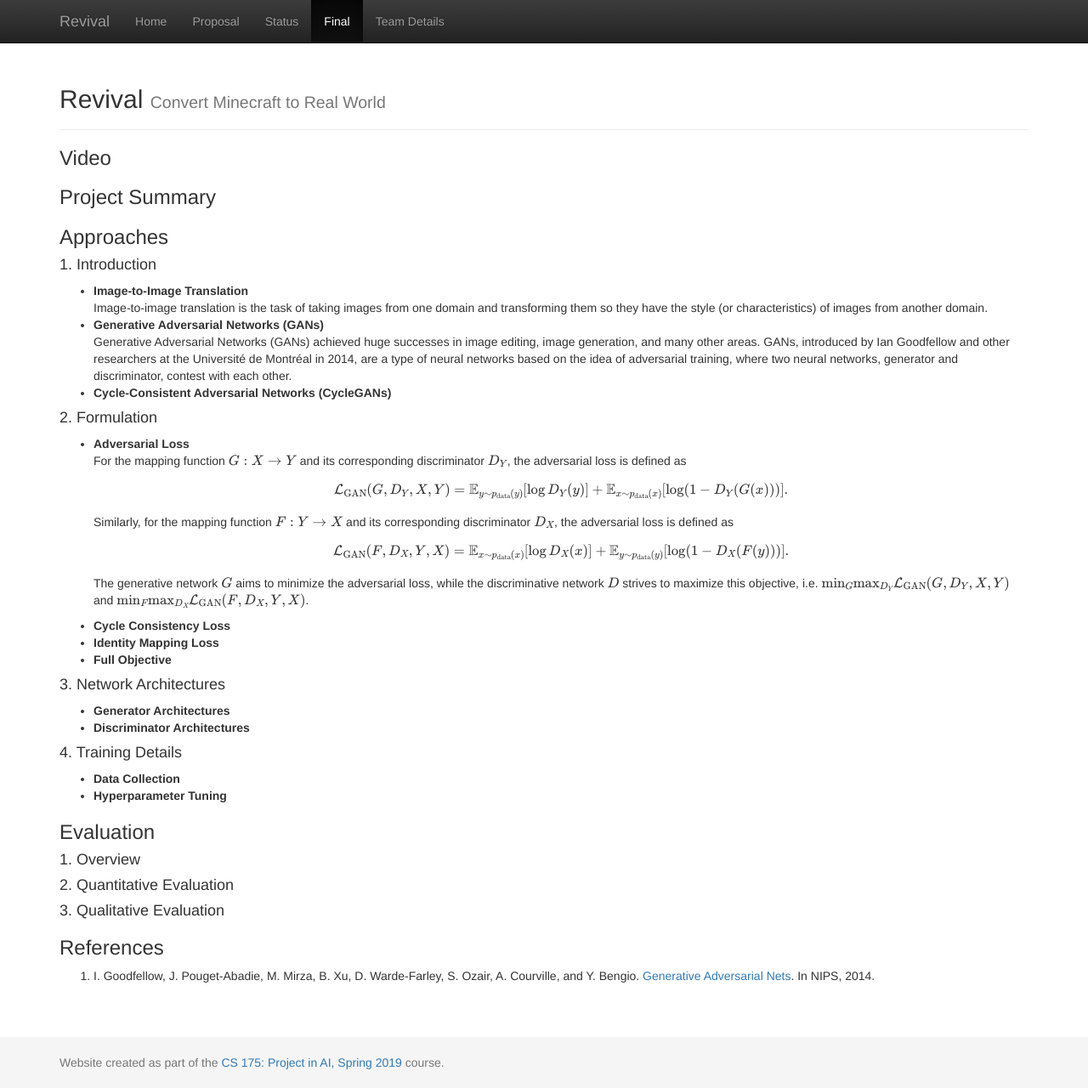
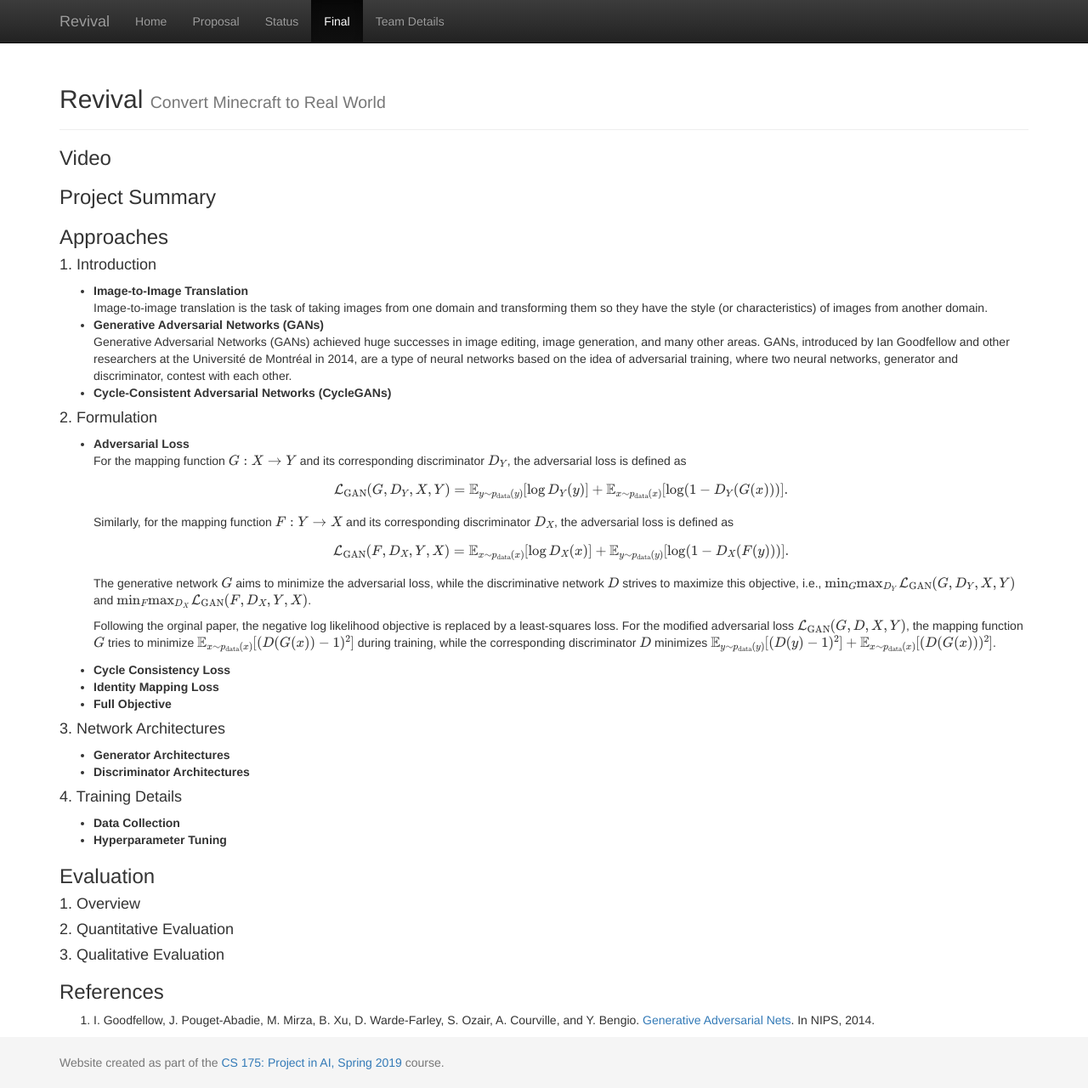
Before and after one commit to sijielu/Revival, a Jekyll site: the page built from docs/final.md, in a window 1280 px wide and 1280 px high. Shown: the whole window at 85% size. Built offline with Jekyll 4.4.1, drawn with Linux system fonts in a browser that asks for light colours; formulas are drawn with MathJax 3.

Commit message:
Update final.md

```diff
--- a/docs/final.md
+++ b/docs/final.md
@@ -25,7 +25,9 @@ title:  Final Report
 
   $$\mathcal{L}_{\text{GAN}}(F, D_X, Y, X) = \mathbb{E}_{x\sim p_{\text{data}}(x)}[\log D_X(x)] + \mathbb{E}_{y\sim p_{\text{data}}(y)}[\log(1-D_X(F(y)))].$$
 
-  The generative network $$G$$ aims to minimize the adversarial loss, while the discriminative network $$D$$ strives to maximize this objective, i.e. $$\text{min}_G\text{max}_{D_Y} \mathcal{L}_{\text{GAN}}(G, D_Y, X, Y)$$ and $$\text{min}_F\text{max}_{D_X} \mathcal{L}_{\text{GAN}}(F, D_X, Y, X)$$.
+  The generative network $$G$$ aims to minimize the adversarial loss, while the discriminative network $$D$$ strives to maximize this objective, i.e., $$\text{min}_G\text{max}_{D_Y} \,\mathcal{L}_{\text{GAN}}(G, D_Y, X, Y)$$ and $$\text{min}_F\text{max}_{D_X} \,\mathcal{L}_{\text{GAN}}(F, D_X, Y, X)$$.
+
+  Following the orginal paper, the negative log likelihood objective is replaced by a least-squares loss. For the modified adversarial loss $$\mathcal{L}_{\text{GAN}}(G, D, X, Y)$$, the mapping function $$G$$ tries to minimize $$\mathbb{E}_{x\sim p_{\text{data}}(x)}[(D(G(x))-1)^2]$$ during training, while the corresponding discriminator $$D$$ minimizes $$\mathbb{E}_{y\sim p_{\text{data}}(y)}[(D(y)-1)^2] + \mathbb{E}_{x\sim p_{\text{data}}(x)}[(D(G(x)))^2]$$.
 
 - **Cycle Consistency Loss**
 - **Identity Mapping Loss**
```
